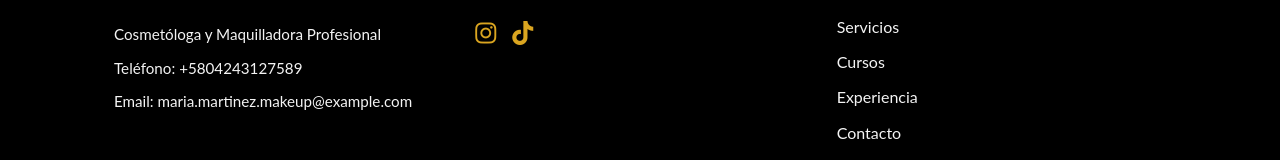
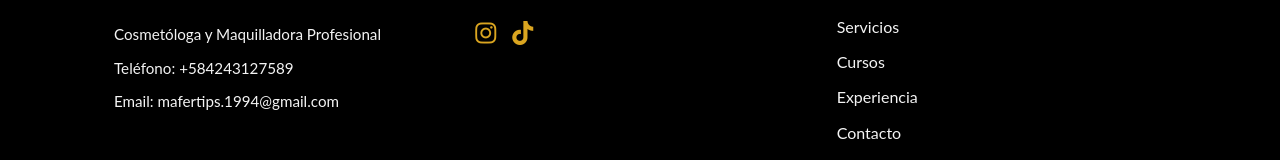
Before and after one commit to Pinto2291/maria-martinez-website, a plain HTML site: page index.html in a window 1280 px wide. Shown: the part 4825-4985 px from the top of the page. Drawn offline with Linux system fonts and the light colour scheme.

Commit message:
tlf y correo agregado

```diff
--- a/index.html
+++ b/index.html
@@ -175,8 +175,8 @@
                 <div class="footer-info">
                     <h3>Maria Martinez</h3>
                     <p>Cosmetóloga y Maquilladora Profesional</p>
-                    <p>Teléfono: <a href="tel:+5804243127589">+5804243127589</a></p>
-                    <p>Email: <a href="mailto:maria.martinez.makeup@example.com">maria.martinez.makeup@example.com</a></p>
+                    <p>Teléfono: <a href="tel:+584243127589">+584243127589</a></p>
+                    <p>Email: <a href="mafertips.1994@gmail.com">mafertips.1994@gmail.com</a></p>
                 </div>
                 <div class="footer-social">
                     <h4>Sígueme:</h4>
```
